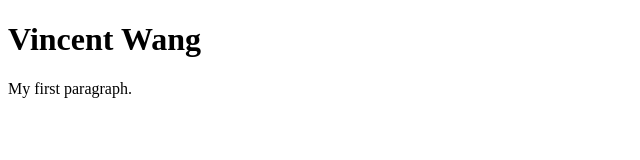
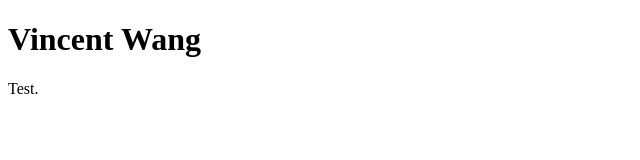
Before and after one commit to VincentWang001/VincentWang001.github.io, a plain HTML site: page index.html in a window 1280 px wide. Shown: the whole page, without its empty margins (0-640 px from the left). Drawn offline with Linux system fonts and the light colour scheme.

Commit message:
Update index.html

```diff
--- a/index.html
+++ b/index.html
@@ -4,7 +4,7 @@
 
 <h1>Vincent Wang</h1>
 
-<p>My first paragraph.</p>
+<p>Test.</p>
 
 </body>
 </html>
```
